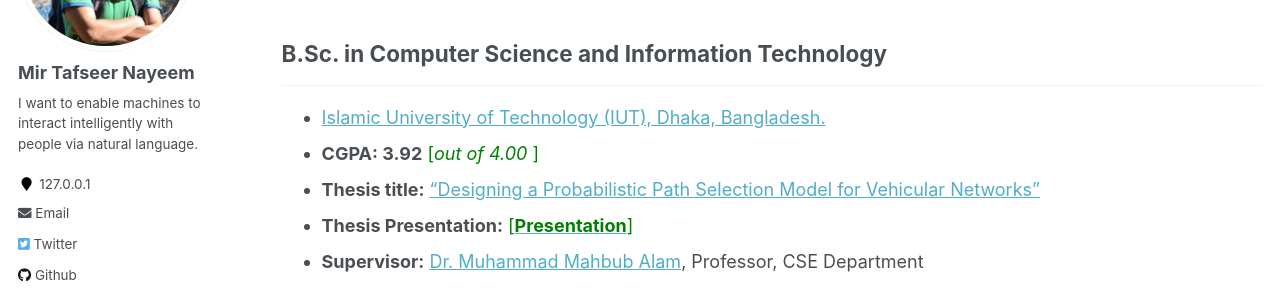
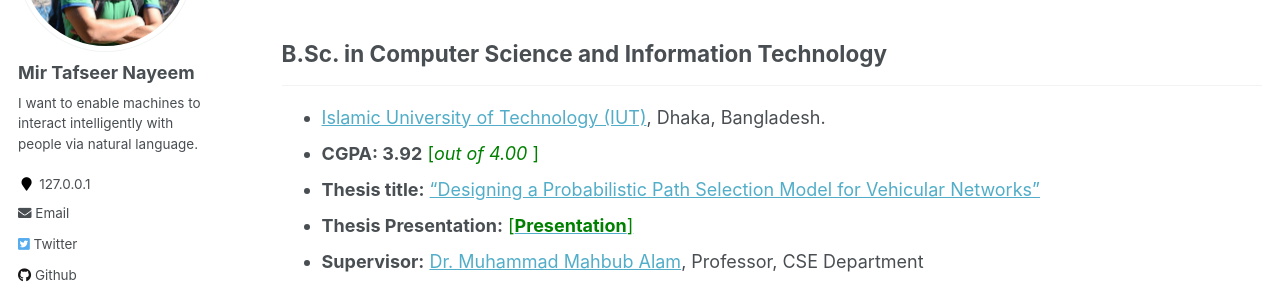
Before and after one commit to sujan-sarker/sujan-sarker.github.io, a Jekyll site: the page built from _pages/education-awards.md, in a window 1280 px wide and 900 px high, scrolled down 334 px. Shown: the part 153-448 px from the top of the window. Built offline with Jekyll 4.4.1, drawn with Linux system fonts in a browser that asks for light colours.

```diff
--- a/_pages/education-awards.md
+++ b/_pages/education-awards.md
@@ -26,7 +26,7 @@ ___________________________________
 ___________________________________
 
 
-* [Islamic University of Technology (IUT), Dhaka, Bangladesh.](https://www.iutoic-dhaka.edu/)
+* [Islamic University of Technology (IUT)](https://www.iutoic-dhaka.edu/), Dhaka, Bangladesh.
 * **CGPA:  3.92** <span style ="color:Green"> [*out of 4.00* ] </span>
 * **Thesis title:** ["Designing a Probabilistic Path Selection Model for Vehicular Networks"](https://tafseer-nayeem.github.io/files/BSc_Thesis.pdf)
 * **Thesis Presentation:** [<span style ="color:Green"> [**Presentation**] </span>](https://tafseer-nayeem.github.io/files/BSc_Thesis_Presentation.pdf)
```
